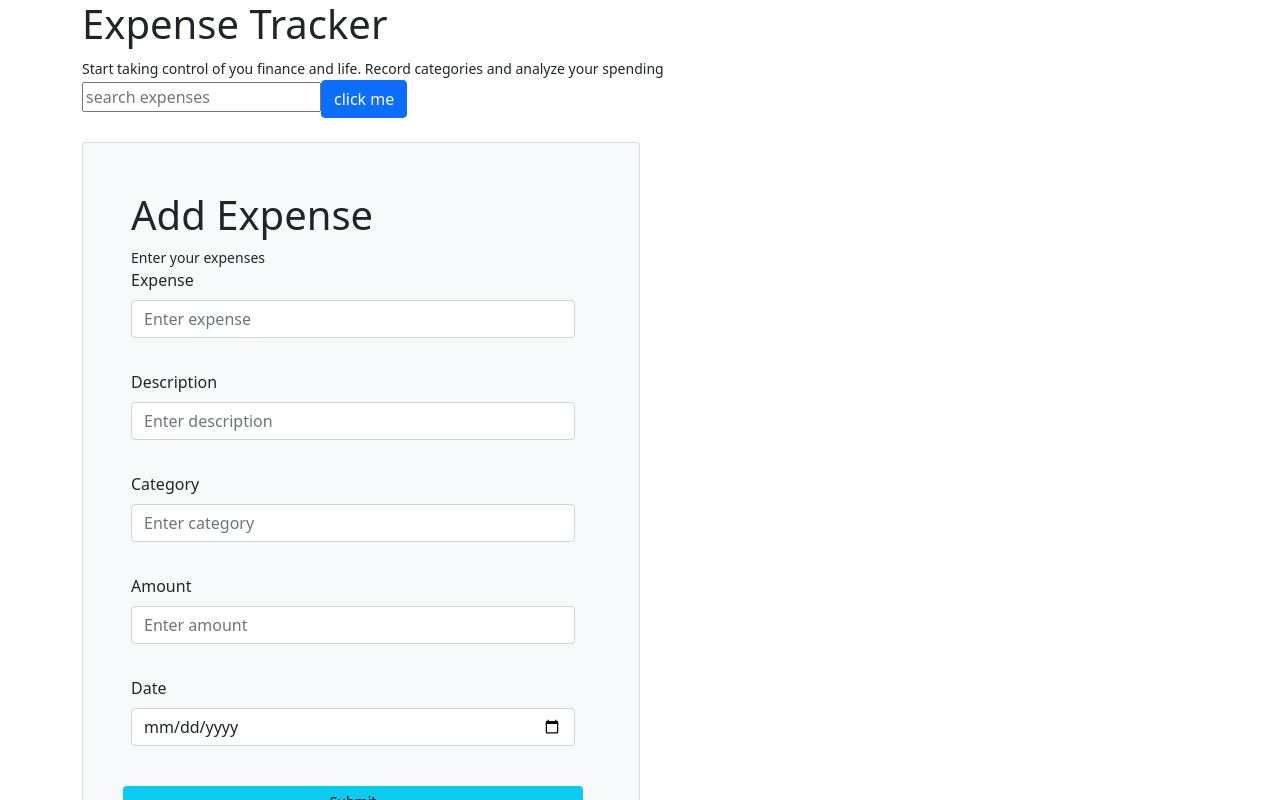
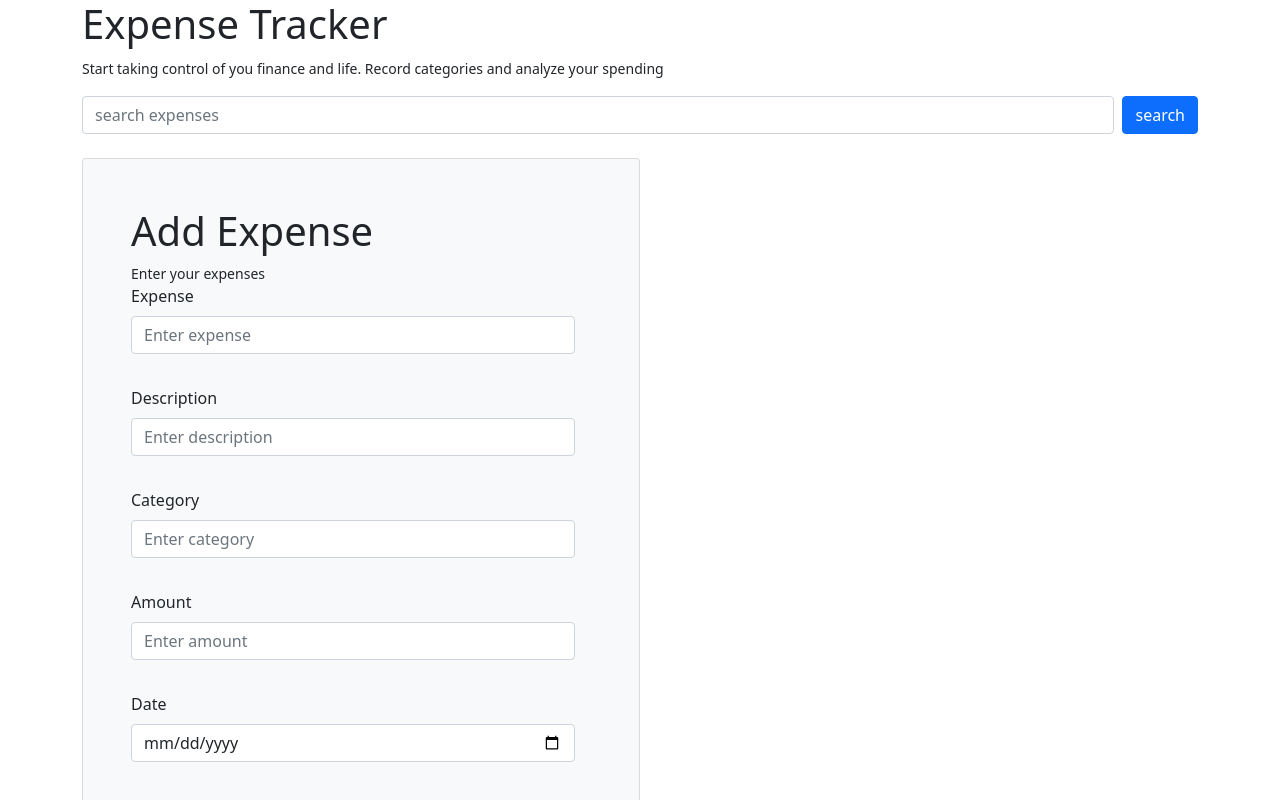
Before and after one commit to Michael-juma/expense-tracker, a React (Create React App) app: page / in a window 1280 px wide. Shown: the top 800 px of the page. Built offline with nearby package versions, Linux system fonts and the light colour scheme.

Commit message:
all changes

```diff
--- a/src/components/Button.jsx
+++ b/src/components/Button.jsx
@@ -1,10 +1,17 @@
-export default function Button({ text }) {
+import React, { useState } from 'react';
+export default function Button({ text, onSearch}) {
+    const [query, setQuery] = useState('');
+const handleSearch = () => {
+    if (onSearch) {
+        onSearch(query);
+    }
+}
     return (
-        <div>
-        <input  placeholder="search expenses"/>
-        <button className="btn btn-primary" >
-            {text}
-            click me
+        <div className="d-flex gap-2 my-3">
+        <input type="text" className="form-control" placeholder="search expenses " value={query} onChange={(event)=>setQuery(event.target.value)}/>
+        <button className="btn btn-primary" onClick={handleSearch} >
+            {text || 'Search'}
+
         </button>
         </div>
     )
--- a/src/components/Header.jsx
+++ b/src/components/Header.jsx
@@ -9,7 +9,7 @@ export default function Header() {
             Start taking control of you finance and life.
                 Record categories and analyze your spending
             </small>
-            <Button/>
+            <Button text="search"/>
         </div>
     )
 }
```
